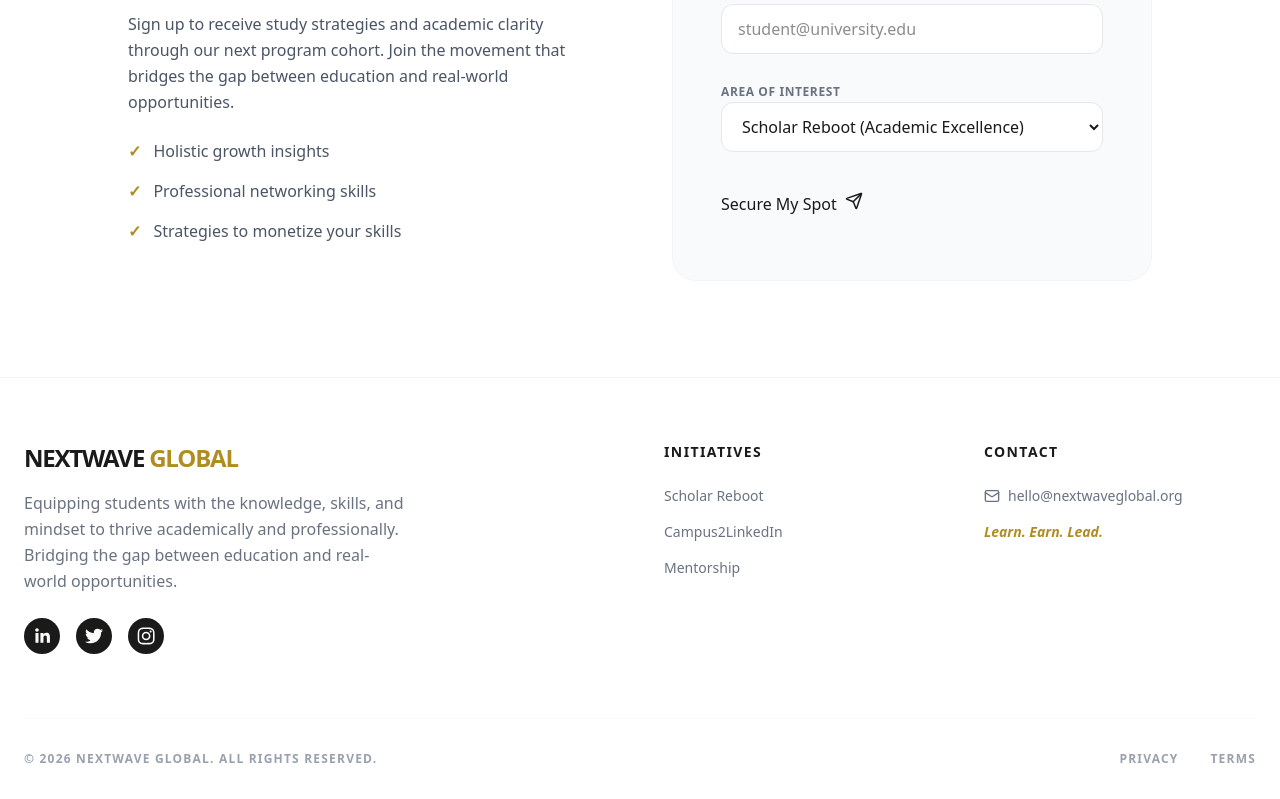
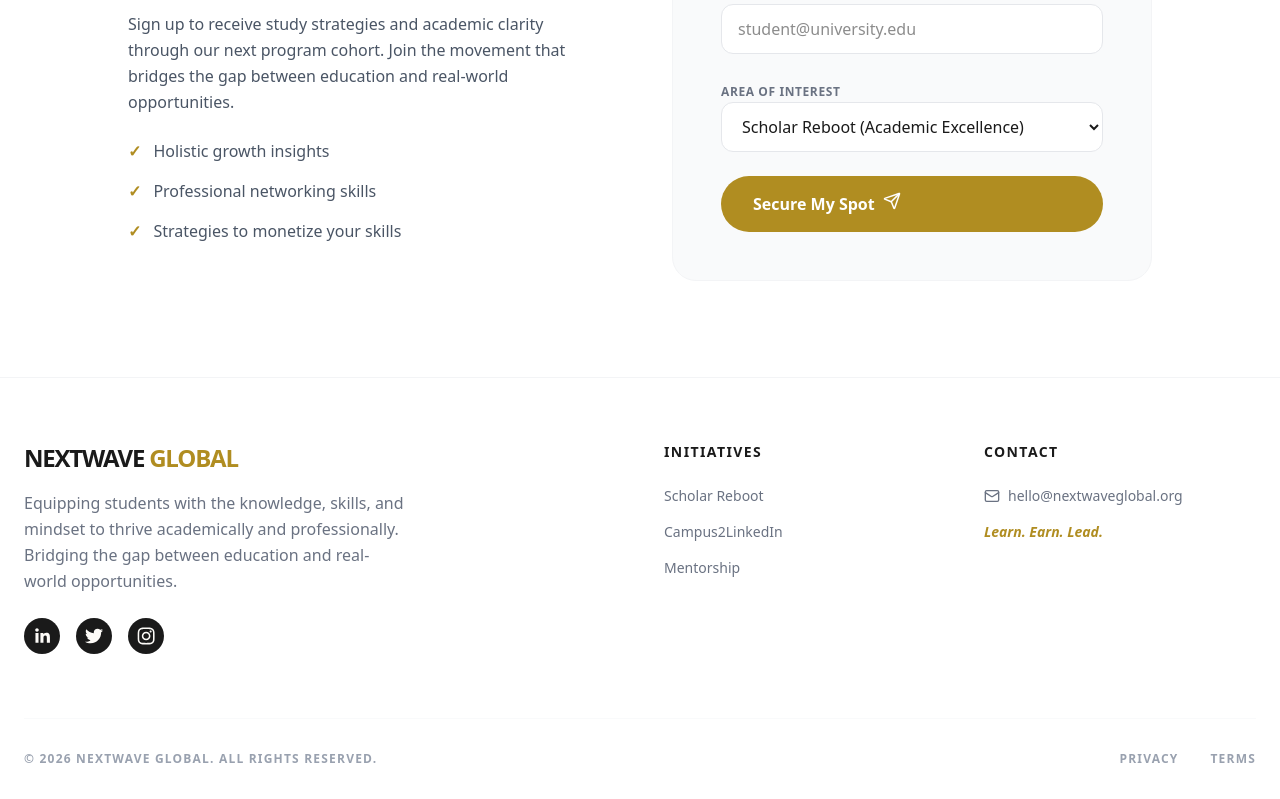
Before and after one commit to georgegoodluck/nextwave, a Next.js app: page / in a window 1280 px wide. Shown: the part 2013-2812 px from the top of the page. Built offline with nearby package versions, Linux system fonts and the light colour scheme.

Commit message:
refator: update Button.tsx

```diff
--- a/components/ui/Button.tsx
+++ b/components/ui/Button.tsx
@@ -1,4 +1,11 @@
-export const Button = ({ variant = "primary", children, ...props }) => {
+import { ReactNode, ButtonHTMLAttributes } from "react";
+
+interface ButtonProps extends ButtonHTMLAttributes<HTMLButtonElement> {
+  variant?: "primary" | "secondary" | "outline";
+  children: ReactNode;
+}
+
+export const Button = ({ variant = "primary", children, className = "", ...props }: ButtonProps) => {
   const styles = {
     primary: "bg-[#B08D21] text-white hover:bg-[#8e711a]",
     secondary: "bg-[#1A1A1A] text-white hover:bg-black",
@@ -8,7 +15,7 @@ export const Button = ({ variant = "primary", children, ...props }) => {
 
   return (
     <button
-      className={`px-8 py-3 rounded-full font-bold transition-all active:scale-95 ${styles[variant]}`}
+      className={`px-8 py-3 rounded-full font-bold transition-all active:scale-95 ${styles[variant]} ${className}`}
       {...props}
     >
       {children}
```
